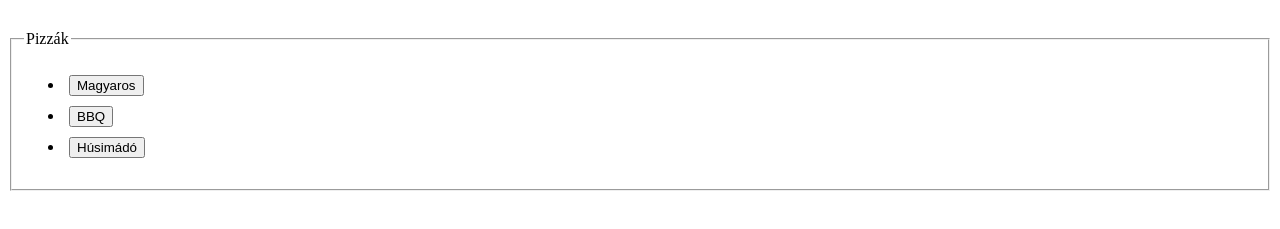
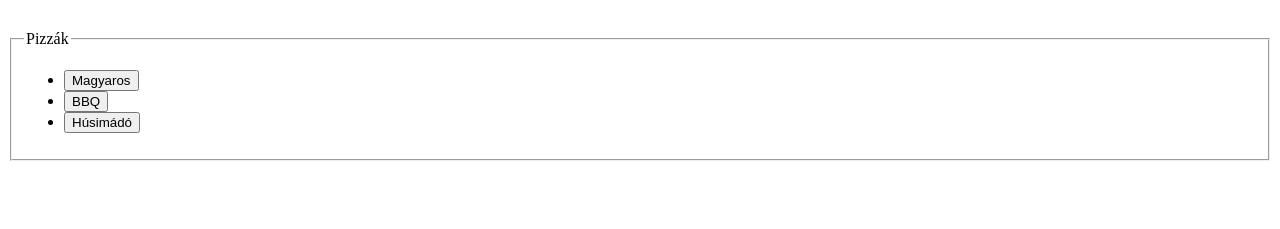
Before and after one commit to Kensei-Sama/PizzaJar, a plain HTML site: page order.html in a window 1280 px wide. Shown: the part 267-496 px from the top of the page. Drawn offline with Linux system fonts and the light colour scheme.

Commit message:
Update pizza_style.css

```diff
--- a/CSS/pizza_style.css
+++ b/CSS/pizza_style.css
@@ -14,10 +14,6 @@ h2{
   height: 30px;
   text-align: left;
   padding: 50px;
-}
-
-li{
-  padding: 5px;
 }
 
 body{
```
